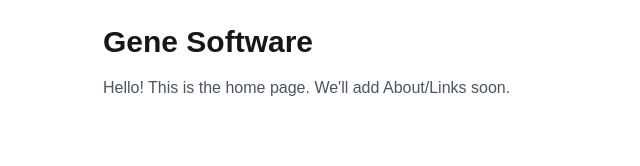
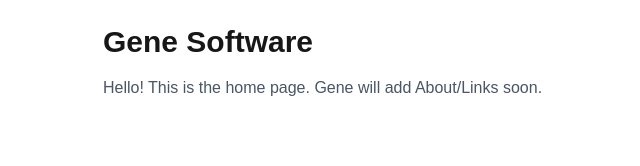
Before and after one commit to genelin0128/gene-software, a Next.js app in the folder apps/web/: page / in a window 1280 px wide. Shown: the top 166 px of the page, without its empty margins (225-865 px from the left). Built offline with nearby package versions, Linux system fonts and the light colour scheme.

Commit message:
chore: tweak homepage copy

```diff
--- a/apps/web/app/page.tsx
+++ b/apps/web/app/page.tsx
@@ -3,7 +3,7 @@ export default function HomePage() {
     <main className="mx-auto max-w-2xl p-6">
       <h1 className="text-3xl font-bold">Gene Software</h1>
       <p className="mt-4 text-gray-600">
-        Hello! This is the home page. We&apos;ll add About/Links soon.
+        Hello! This is the home page. Gene will add About/Links soon.
       </p>
     </main>
   );
```
